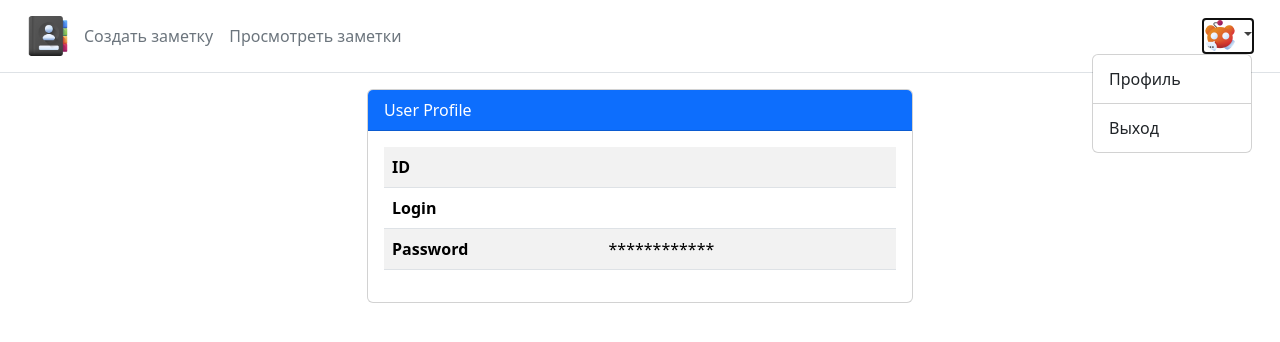
After one commit to Ar-Yakimov/2025-project, a Flask app: template templates/profile.html in a window 1280 px wide, after a click that opens the changed part. The commit adds this page. Shown: the top 342 px of the page. Run offline with Flask 3, Linux system fonts and the light colour scheme; the template is opened without the code that fills it, so the values that code supplies are empty.

Commit message:
ready to LIVE

```diff
--- a/main.py
+++ b/main.py
@@ -1,4 +1,4 @@
-from datetime import datetime
+from datetime import datetime, UTC
 from os import environ
 
 from dotenv import load_dotenv
@@ -10,10 +10,10 @@ from werkzeug.security import generate_password_hash, check_password_hash
 load_dotenv(r"instance/config.env")
 
 app = Flask(__name__)
-app.config["SQLALCHEMY_DATABASE_URI"] = environ.get("DATABASE_URI")
-app.config["SECRET_KEY"] = environ.get("SECRET_KEY")
-app.config["SESSION_TYPE"] = "filesystem"
-app.config['SESSION_PERMANENT'] = False
+app.config.update(SQLALCHEMY_DATABASE_URI=environ.get("DATABASE_URI"),
+                  SECRET_KEY=environ.get("SECRET_KEY"),
+                  SESSION_TYPE="filesystem",
+                  SESSION_PERMANENT=False)
 database = SQLAlchemy(app)
 
 
@@ -22,7 +22,7 @@ class Note(database.Model):
     user_id = database.Column(database.Integer, database.ForeignKey('user.id'), nullable=False)
     title = database.Column(database.String(35), nullable=False)
     text = database.Column(database.Text, nullable=False)
-    date = database.Column(database.DateTime, default=datetime.utcnow)
+    date = database.Column(database.DateTime, default=datetime.now(UTC))
 
     def __repr__(self):
         return f"<Note {self.id}>"
@@ -153,12 +153,17 @@ def change_note(id):
     if note.user_id != session['user_id']:
         abort(403)
 
-    try:
-        database.session.delete(note)
-        database.session.commit()
-        return redirect(url_for('show_notes'))
-    except Exception as error:
-        return f"Произошла ошибка: {error}"
+    if request.method == "POST":
+        try:
+            note.title = request.form['title']
+            note.text = request.form['text']
+            database.session.commit()
+            return redirect(url_for('show_notes'))
+        except Exception as error:
+            database.session.rollback()
+            return f"Произошла ошибка: {error}"
+    else:
+        return render_template('update.html', note=note)
 
 
 @app.route("/register", methods=["POST", "GET"])
@@ -176,7 +181,7 @@ def register():
                 new_user.set_password(new_password)
                 database.session.add(new_user)
                 database.session.commit()
-                return redirect(url_for('notes'))
+                return redirect(url_for('templates/notes.html'))
             except Exception as error:
                 return f"Произошла ошибка: {error}"
     else:
@@ -233,7 +238,3 @@ def forbidden(error):
 @app.errorhandler(404)
 def dont_exist(error):
     return "Ошибка 404: Данный url не существует!"
-
-
-if __name__ == "__main__":
-    app.run(debug=True)
--- /dev/null
+++ b/requirements.txt
@@ -0,0 +1,4 @@
+python-dotenv~=1.0.1
+Flask~=3.1.0
+flask-talisman~=1.1.0
+Werkzeug~=3.1.3
--- /dev/null
+++ b/static/js/profile.js
@@ -0,0 +1,17 @@
+document.addEventListener('DOMContentLoaded', function() {
+    const passwordCell = document.getElementById('passwordCell');
+    const maskedPassword = document.getElementById('maskedPassword');
+    const realPassword = document.getElementById('realPassword');
+
+    if (passwordCell && maskedPassword && realPassword) {
+        passwordCell.addEventListener('mouseover', function() {
+            maskedPassword.style.display = 'none';
+            realPassword.style.display = 'inline-block';
+        });
+
+        passwordCell.addEventListener('mouseout', function() {
+            maskedPassword.style.display = 'inline-block';
+            realPassword.style.display = 'none';
+        });
+    }
+});
--- a/templates/base.html
+++ b/templates/base.html
@@ -19,20 +19,23 @@
                 <img class="bi me-2" src="{{ url_for('static', filename='images/icon.png') }}" width="40" height="40">
             </a>
             <ul class="nav col-12 col-lg-auto me-lg-auto mb-2 justify-content-center mb-md-0">
-                <li><a href="/create" class="nav-link px-2 link-secondary"><font><font>Создать заметку</font></font></a></li>
-                <li><a href="/notes" class="nav-link px-2 link-secondary"><font><font>Просмотреть заметки</font></font></a></li>
+                <li><a href="/create" class="nav-link px-2 link-secondary"><font><font>Создать заметку</font></font></a>
+                </li>
+                <li><a href="/notes" class="nav-link px-2 link-secondary"><font><font>Просмотреть заметки</font></font></a>
+                </li>
             </ul>
             <div class="dropdown ms-auto">
                 <a href="#" class="d-block link-body-emphasis text-decoration-none dropdown-toggle"
                    data-bs-toggle="dropdown" aria-expanded="false">
-                    <img src="{{ url_for('static', filename='images/account.png') }}" alt="аккаунт" width="32" height="32" class="rounded-circle">
+                    <img src="{{ url_for('static', filename='images/account.png') }}" alt="аккаунт" width="32"
+                         height="32" class="rounded-circle">
                 </a>
                 <ul class="dropdown-menu text-small dropdown-menu-end">
                     <li><a class="dropdown-item" href="/profile"><font><font>Профиль</font></font></a></li>
                     <li>
                         <hr class="dropdown-divider">
                     </li>
-                    <li><a class="dropdown-item" href="/out"><font><font>Выход</font></font></a></li>
+                    <li><a class="dropdown-item" href="/logout"><font><font>Выход</font></font></a></li>
                 </ul>
             </div>
         </div>
--- /dev/null
+++ b/templates/profile.html
@@ -0,0 +1,44 @@
+{% extends 'base.html' %}
+
+{% block body %}
+<div class="container">
+    <div class="row">
+        <div class="col-md-6 offset-md-3">
+            <div class="card">
+                <div class="card-header bg-primary text-white">
+                    User Profile
+                </div>
+                <div class="card-body">
+                    <table class="table table-striped">
+                        <tbody>
+                        <tr>
+                            <th>ID</th>
+                            <td>{{ user.id }}</td>
+                        </tr>
+                        <tr>
+                            <th>Login</th>
+                            <td>{{ user.login }}</td>
+                        </tr>
+                        <tr>
+                            <th>Password</th>
+                            <td id="passwordCell">
+                                <span id="maskedPassword" title="Hover to reveal"
+                                      style="cursor: pointer; display: inline-block; word-break: break-all;">
+                                    {{ '*' * 12 }}
+                                </span>
+                                <span id="realPassword"
+                                      style="display: none; word-break: break-all; display: inline-block;">
+                                    {{ user.password_hash }}
+                                </span>
+                            </td>
+                        </tr>
+                        </tbody>
+                    </table>
+                </div>
+            </div>
+        </div>
+    </div>
+</div>
+
+<script src="{{ url_for('static', filename='js/profile.js') }}"></script>
+{% endblock %}
```
Also changed, not shown: 1 other file. Lines whose indentation alone changed are shown as unchanged.
